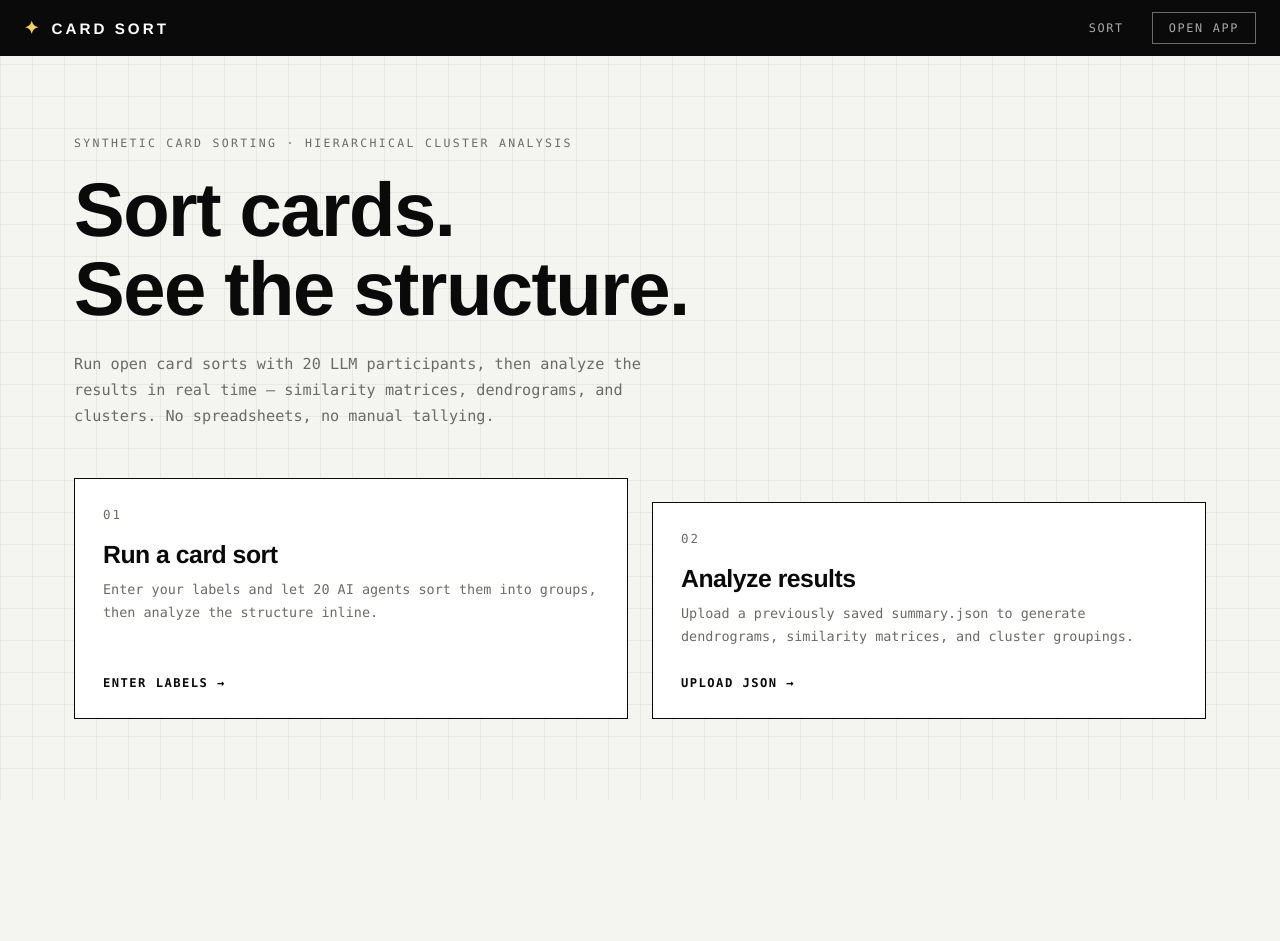
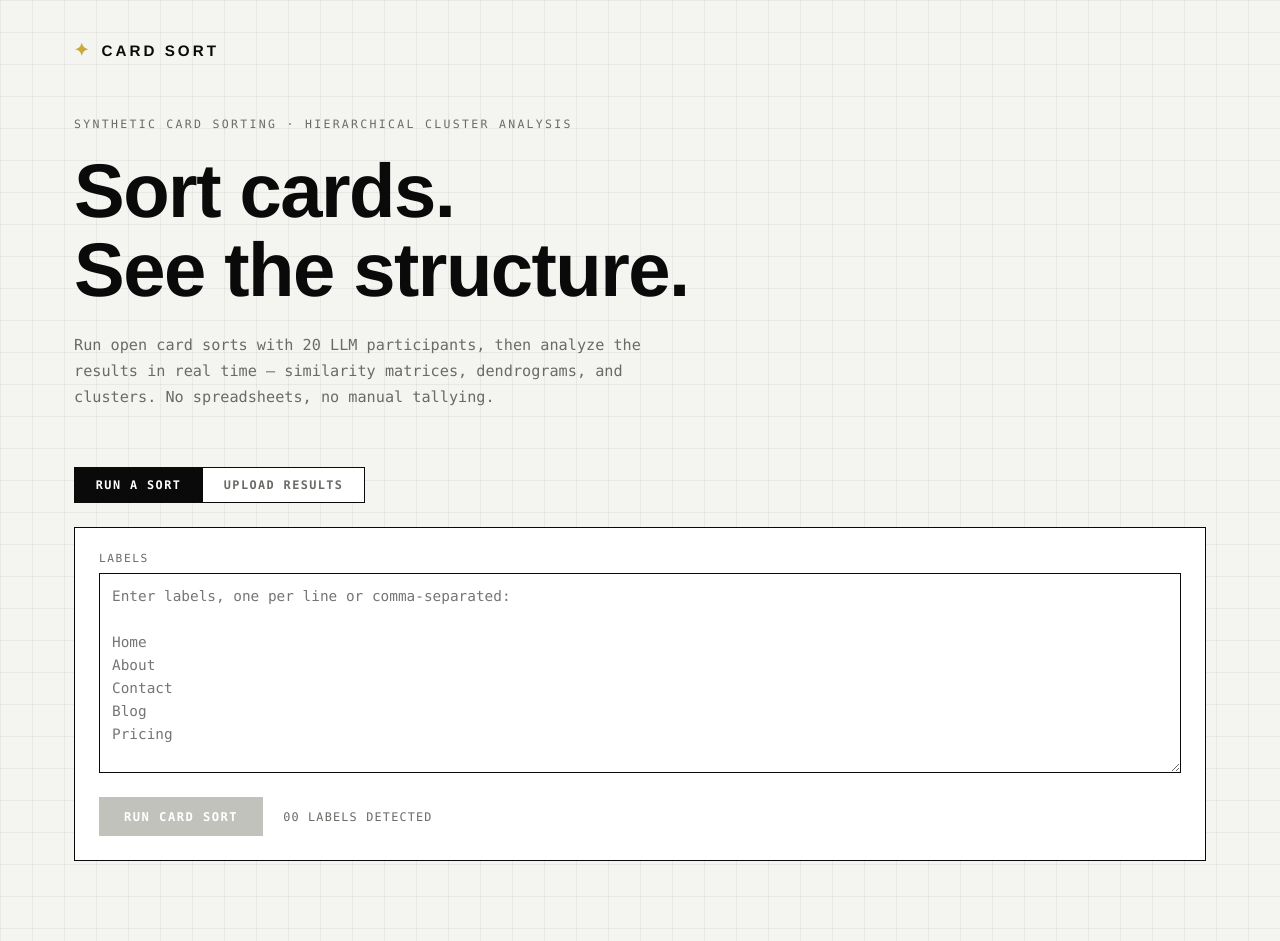
Before and after one commit to aplauche/Agentic-Card-Sorting, an Astro site in the folder apps/frontend/: page / in a window 1280 px wide. Before the commit the page ends 800 px from the top, so only its background shows below. Built offline with nearby package versions, Linux system fonts and the light colour scheme; Astro itself is replaced by a stand-in of ours.

Commit message:
refactor to single page

```diff
--- a/apps/frontend/src/layouts/Layout.astro
+++ b/apps/frontend/src/layouts/Layout.astro
@@ -55,59 +55,25 @@ const { title } = Astro.props;
         color: var(--accent);
       }
 
-      /* ---- nav ---- */
-      nav {
-        background: var(--ink);
-        color: #fff;
-        height: 56px;
-        padding: 0 1.5rem;
+      .container {
+        max-width: 1180px;
+        margin: 0 auto;
+        padding: 2.5rem 1.5rem 5rem;
+      }
+
+      /* ---- brand mark ---- */
+      .brand {
         display: flex;
-        gap: 1.75rem;
         align-items: center;
-        position: sticky;
-        top: 0;
-        z-index: 10;
-      }
-      nav .logo {
-        color: #fff;
+        gap: 0.6rem;
         font-weight: 700;
         font-size: 0.95rem;
         letter-spacing: 0.2em;
-        margin-right: auto;
-        display: flex;
-        align-items: center;
-        gap: 0.6rem;
+        text-transform: uppercase;
+        color: var(--ink);
         text-decoration: none;
       }
-      nav .logo .spark { color: var(--accent); font-size: 1.1rem; }
-      nav a:not(.logo) {
-        color: rgba(255, 255, 255, 0.65);
-        text-decoration: none;
-        font-family: var(--font-mono);
-        font-size: 0.74rem;
-        text-transform: uppercase;
-        letter-spacing: 0.14em;
-        transition: color 0.15s;
-      }
-      nav a:not(.logo):hover,
-      nav a.active { color: #fff; }
-      nav .nav-btn {
-        border: 1px solid rgba(255, 255, 255, 0.4);
-        padding: 0.5rem 1rem;
-        color: #fff;
-        transition: background 0.15s, color 0.15s, border-color 0.15s;
-      }
-      nav .nav-btn:hover {
-        background: #fff;
-        color: var(--ink);
-        border-color: #fff;
-      }
-
-      .container {
-        max-width: 1180px;
-        margin: 0 auto;
-        padding: 3rem 1.5rem 5rem;
-      }
+      .brand .spark { color: var(--accent-edge); font-size: 1.1rem; }
 
       /* ---- typography ---- */
       h1, h2, h3 { font-weight: 700; letter-spacing: -0.02em; line-height: 1.04; }
@@ -279,11 +245,6 @@ const { title } = Astro.props;
     </style>
   </head>
   <body>
-    <nav>
-      <a href="/" class="logo"><span class="spark">✦</span> CARD SORT</a>
-      <a href="/sort">Sort</a>
-      <a href="/sort" class="nav-btn">Open App</a>
-    </nav>
     <div class="container">
       <slot />
     </div>
--- a/apps/frontend/src/pages/index.astro
+++ b/apps/frontend/src/pages/index.astro
@@ -1,8 +1,11 @@
 ---
 import Layout from '../layouts/Layout.astro';
+import SortForm from '../components/SortForm.tsx';
 ---
 
 <Layout title="Card Sort — Open Card Sort with AI Agents">
+  <a href="/" class="brand"><span class="spark">✦</span> Card Sort</a>
+
   <section class="hero">
     <p class="eyebrow">Synthetic card sorting · Hierarchical cluster analysis</p>
     <h1 class="hero-title">Sort cards.<br />See the structure.</h1>
@@ -11,32 +14,14 @@ import Layout from '../layouts/Layout.astro';
       real time — similarity matrices, dendrograms, and clusters. No spreadsheets,
       no manual tallying.
     </p>
+  </section>
 
-    <div class="cards">
-      <a href="/sort" class="opt panel">
-        <span class="opt-index">01</span>
-        <h2 class="opt-title">Run a card sort</h2>
-        <p class="opt-desc">
-          Enter your labels and let 20 AI agents sort them into groups, then
-          analyze the structure inline.
-        </p>
-        <span class="opt-go">Enter labels →</span>
-      </a>
-      <a href="/sort?tab=upload" class="opt panel">
-        <span class="opt-index">02</span>
-        <h2 class="opt-title">Analyze results</h2>
-        <p class="opt-desc">
-          Upload a previously saved summary.json to generate dendrograms,
-          similarity matrices, and cluster groupings.
-        </p>
-        <span class="opt-go">Upload JSON →</span>
-      </a>
-    </div>
-  </section>
+  <SortForm client:load />
 </Layout>
 
 <style>
-  .hero { padding: 2rem 0 0; }
+  .brand { margin-bottom: 3.5rem; }
+  .hero { padding: 0 0 1rem; margin-bottom: 2.5rem; }
   .hero-title {
     font-size: clamp(2.6rem, 7vw, 4.75rem);
     margin: 1.25rem 0 1.5rem;
@@ -48,50 +33,4 @@ import Layout from '../layouts/Layout.astro';
     color: var(--ink-soft);
     max-width: 620px;
   }
-
-  .cards {
-    display: grid;
-    grid-template-columns: 1fr 1fr;
-    gap: 1.5rem;
-    margin-top: 3rem;
-  }
-  .opt {
-    display: flex;
-    flex-direction: column;
-    padding: 1.75rem;
-    text-decoration: none;
-    color: inherit;
-    transition: background 0.15s, color 0.15s;
-  }
-  .opt-index {
-    font-family: var(--font-mono);
-    font-size: 0.78rem;
-    letter-spacing: 0.16em;
-    color: var(--ink-soft);
-    transition: color 0.15s;
-  }
-  .opt-title { font-size: 1.55rem; margin: 1.25rem 0 0.75rem; }
-  .opt-desc {
-    font-family: var(--font-mono);
-    font-size: 0.84rem;
-    line-height: 1.65;
-    color: var(--ink-soft);
-    flex: 1;
-    transition: color 0.15s;
-  }
-  .opt-go {
-    font-family: var(--font-mono);
-    font-size: 0.76rem;
-    text-transform: uppercase;
-    letter-spacing: 0.12em;
-    font-weight: 600;
-    margin-top: 1.75rem;
-  }
-  .opt:hover { background: var(--ink); color: #fff; }
-  .opt:hover .opt-index,
-  .opt:hover .opt-desc { color: rgba(255, 255, 255, 0.7); }
-
-  @media (max-width: 720px) {
-    .cards { grid-template-columns: 1fr; }
-  }
 </style>
```
Also changed, not shown: apps/frontend/src/pages/sort.astro (deleted, +0 -13 lines).
